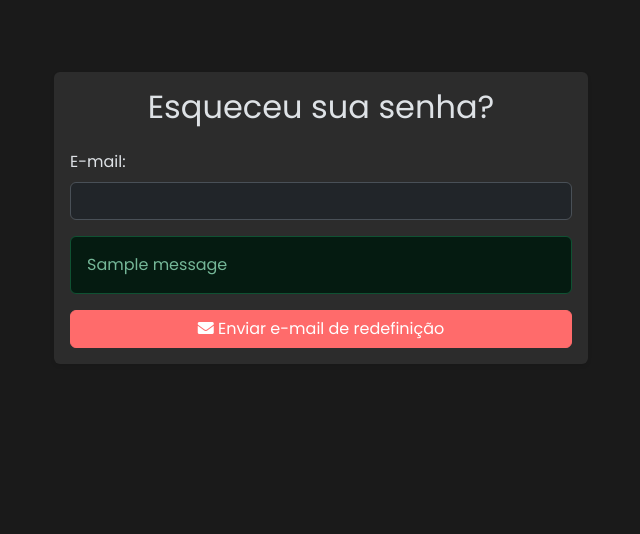
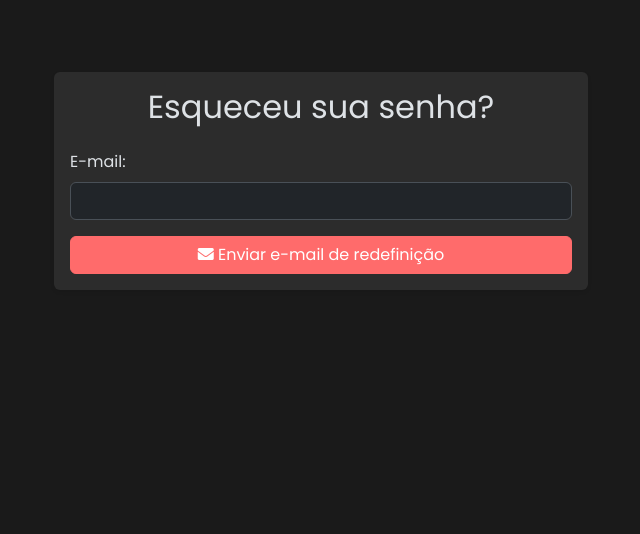
Before and after one commit to MateusDeCastro/ChefOnline, a Django app: page /esqueceu-senha/ in a window 1280 px wide. Shown: the part 56-590 px from the top of the page, without its empty margins (319-959 px from the left). Run offline with Django 5.2, Linux system fonts and the light colour scheme; tables that the repository leaves empty hold one stand-in row (values such as "Sample post"); one stand-in notice (Sample message) is shown; some libraries are stand-ins or nearby versions.

Commit message:
Initial Commit

```diff
--- a/templates/esqueceu_senha.html
+++ b/templates/esqueceu_senha.html
@@ -15,13 +15,6 @@
                             <label for="email" class="form-label">E-mail:</label>
                             <input type="email" class="form-control" id="email" name="email" required>
                         </div>
-                        {% if messages %}
-                            {% for message in messages %}
-                                <div class="alert alert-{{ message.tags }}" role="alert">
-                                    {{ message }}
-                                </div>
-                            {% endfor %}
-                        {% endif %}
                         <div class="d-grid gap-2">
                             <button type="submit" class="btn btn-primary">
                                 <i class="fas fa-envelope"></i> Enviar e-mail de redefinição
--- a/templates/receitas/detalhes_receita.html
+++ b/templates/receitas/detalhes_receita.html
@@ -19,6 +19,9 @@
                             <h1 class="card-title h2 mb-0">{{ receita.titulo }}</h1>
                             {% if is_owner %}
                                 <div class="btn-group">
+                                    <a href="{% url 'receitas' %}" class="btn btn-outline-light">
+                                        <i class="fas fa-arrow-left"></i> Voltar para Receitas
+                                    </a>
                                     <a href="{% url 'editar_receita' receita.pk %}" class="btn btn-outline-light">
                                         <i class="fas fa-edit"></i> Editar
                                     </a>
```
Also changed, not shown: README.md (added), db.sqlite3, media/receitas/macarrao.jpg (added), media/receitas/yakissoba.jpg (added).
